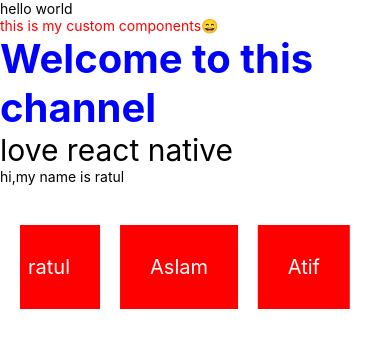
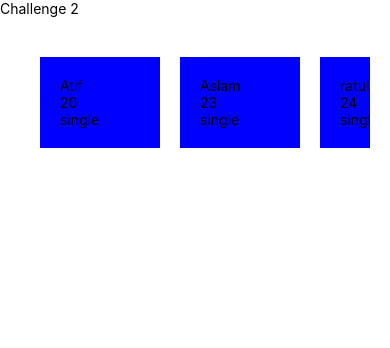
Before and after one commit to atif11802/react-native-tutorial, a React Native app: screen / in a window 390 px wide. Shown: the top 348 px of the page. Built offline with nearby package versions, Linux system fonts and the light colour scheme.

Commit message:
challenge 2 thapa technical

```diff
--- a/App.js
+++ b/App.js
@@ -1,16 +1,11 @@
 import { StatusBar } from "expo-status-bar";
 import { StyleSheet, Text, View } from "react-native";
-import CustomComponent from "./src/screens/CustomComponent";
-import CustomComponents1 from "./src/screens/CustomComponents1";
-import FlatDemo from "./src/screens/FlatDemo";
+import ChaellengeComponent from "./src/screens/ChaellengeComponent";
 
 export default function App() {
 	return (
 		<View style={styles.container}>
-			<Text>hello world</Text>
-			<CustomComponent />
-			<CustomComponents1 />
-			<FlatDemo />
+			<ChaellengeComponent />
 		</View>
 	);
 }
--- /dev/null
+++ b/src/screens/ChaellengeComponent.js
@@ -0,0 +1,51 @@
+import { FlatList, StyleSheet, Text, View } from "react-native";
+import React from "react";
+
+export default function ChaellengeComponent() {
+	const names = [
+		{ id: 1, name: "Atif", age: "20", status: "single" },
+		{ id: 2, name: "Aslam", age: "23", status: "single" },
+		{ id: 3, name: "ratul", age: "24", status: "single" },
+		{ id: 4, name: "sharna", age: "25", status: "single" },
+		{ id: 5, name: "sharna", age: "26", status: "single" },
+		{ id: 6, name: "sharna", age: "27", status: "single" },
+		{ id: 7, name: "sharna", age: "28", status: "single" },
+		{ id: 8, name: "sharna", age: "29", status: "single" },
+	];
+	return (
+		<View>
+			<Text>Challenge 2</Text>
+			<FlatList
+				// numColumns={2}
+				showsHorizontalScrollIndicator={false}
+				horizontal
+				style={styles.listStyles}
+				data={names}
+				renderItem={(element) => {
+					console.log(element.item);
+					return (
+						<View style={styles.Item}>
+							<Text>{element.item.name}</Text>
+							<Text>{element.item.age}</Text>
+							<Text>{element.item.status}</Text>
+						</View>
+					);
+				}}
+			/>
+		</View>
+	);
+}
+
+const styles = StyleSheet.create({
+	listStyles: {
+		margin: 20,
+		padding: 10,
+	},
+	Item: {
+		padding: 20,
+		backgroundColor: "blue",
+		margin: 10,
+		textAlign: "center",
+		width: 120,
+	},
+});
```
